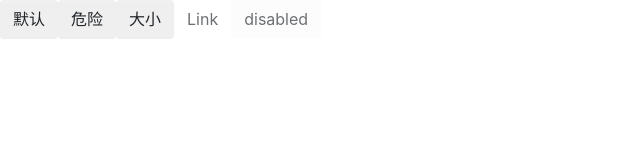
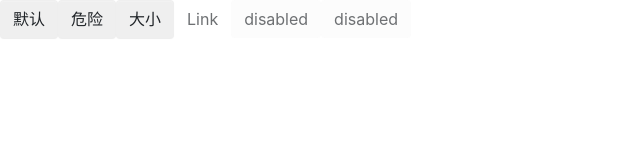
Before and after one commit to zzd0916/mouui, a React (Create React App) app: page / in a window 1280 px wide. Shown: the top 160 px of the page, without its empty margins (0-640 px from the left). Built offline with nearby package versions, Linux system fonts and the light colour scheme.

Commit message:
add eslint

```diff
--- a/src/App.tsx
+++ b/src/App.tsx
@@ -1,5 +1,4 @@
 import React from 'react';
-import logo from './logo.svg';
 import './styles/index.scss';
 import Button, { ButtonType, ButtonSize } from './components/Button/button'
 
@@ -12,6 +11,7 @@ function App() {
        <Button size={ButtonSize.Large}>大小</Button>
        <Button disabled={true} btnType={ButtonType.Link} href={"http://www.baidu.com"}>Link </Button>
        <Button disabled={true} href={"http://www.baidu.com"}>disabled </Button>
+       <Button disabled={true}>disabled </Button>
       </header>
     </div>
   );
```
Also changed, not shown: package.json (+10 -0 lines), .eslintrc.js (added), 1 other file (tests, documents, lock files or other folders).
